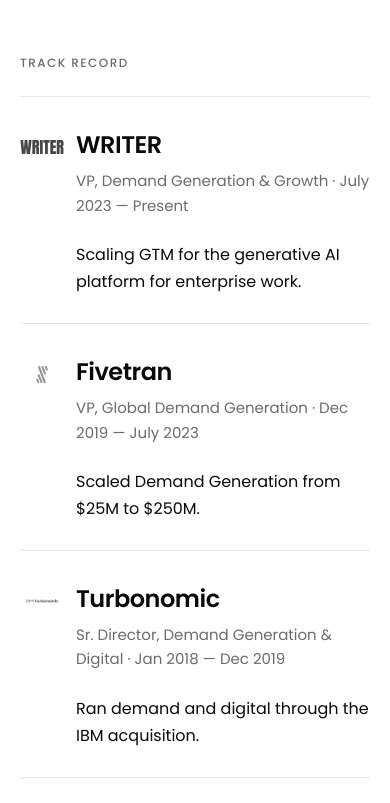
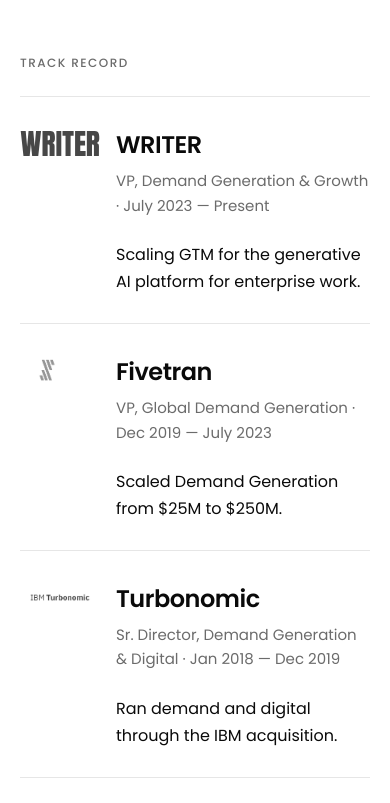
Before and after one commit to andrewracine5/aboutme, a plain HTML site: page index.html in a window 390 px wide. Shown: the part 940-1743 px from the top of the page. Drawn offline with Linux system fonts and the light colour scheme.

Commit message:
Enlarge role logos and narrow description column
Co-Authored-By: Claude Opus 5.5 <noreply@anthropic.com>

```diff
--- a/index.html
+++ b/index.html
@@ -164,18 +164,18 @@
     padding: 28px 0;
     border-top: 1px solid var(--rule);
     display: grid;
-    grid-template-columns: 56px 1fr 1.2fr;
+    grid-template-columns: 120px 1fr 0.8fr;
     gap: 32px;
     align-items: start;
   }
   ol.roles li:last-child { border-bottom: 1px solid var(--rule); }
   .role-logo-wrap {
-    width: 44px; height: 44px;
+    width: 120px; height: 48px;
     display: flex; align-items: center; justify-content: flex-start;
   }
   .role-logo {
-    max-width: 44px;
-    max-height: 44px;
+    max-width: 120px;
+    max-height: 48px;
     object-fit: contain;
     filter: grayscale(100%) opacity(0.72);
     transition: filter 250ms ease;
@@ -191,8 +191,10 @@
   ol.roles .role-meta { font-size: 15px; color: var(--muted); margin: 4px 0 0; }
   ol.roles .role-desc { margin: 0; font-size: 16px; }
   @media (max-width: 820px) {
-    ol.roles li { grid-template-columns: 40px 1fr; gap: 16px; }
-    ol.roles .role-desc { grid-column: 1 / -1; margin-top: 8px; padding-left: 56px; }
+    ol.roles li { grid-template-columns: 80px 1fr; gap: 16px; }
+    .role-logo-wrap { width: 80px; height: 36px; }
+    .role-logo { max-width: 80px; max-height: 36px; }
+    ol.roles .role-desc { grid-column: 1 / -1; margin-top: 8px; padding-left: 96px; }
   }
 
   /* Focus — numbered */
```
